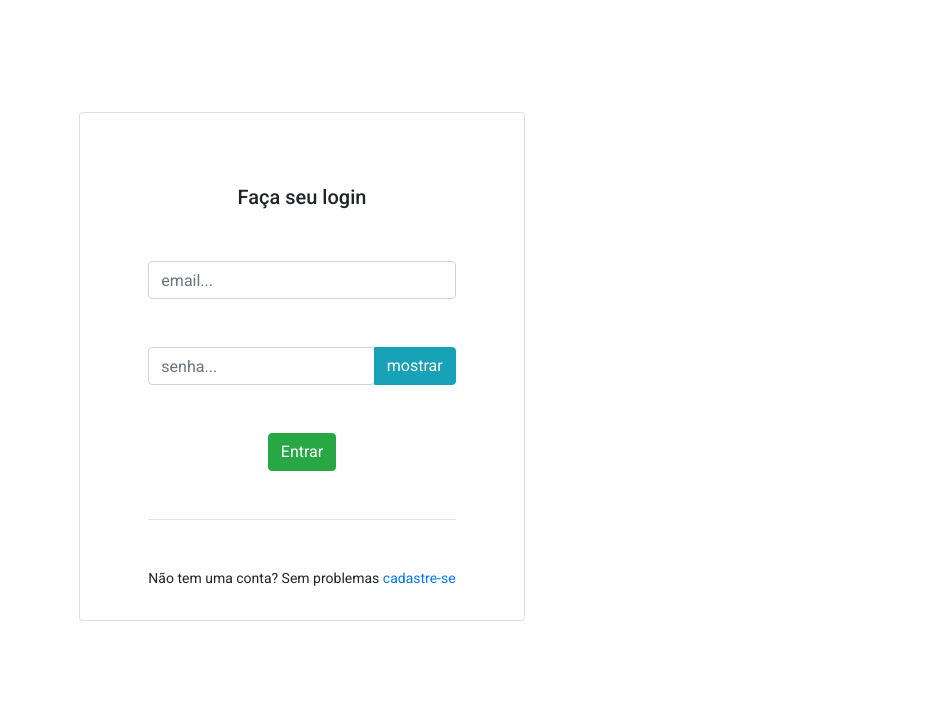
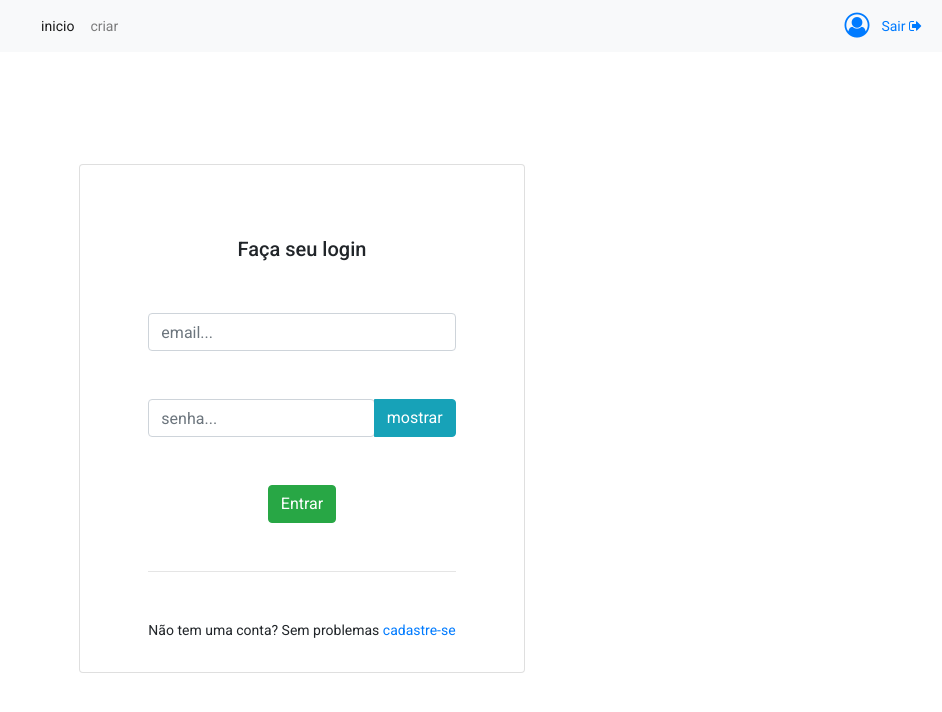
Before and after one commit to jonathanhenriques/SprintQuizAppFront, an Angular app: page /entrar in a window 1280 px wide. Shown: the top 712 px of the page, without its empty margins (338-1280 px from the left). Built offline with nearby package versions, Linux system fonts and the light colour scheme.

Commit message:
Implementando navbar

```diff
--- a/src/app/app.component.html
+++ b/src/app/app.component.html
@@ -1,2 +1,3 @@
-
+<!-- <app-navegacao-bar *ngIf='authService.logado()' > </app-navegacao-bar> -->
+<app-navegacao-bar></app-navegacao-bar>
 <router-outlet></router-outlet>
--- a/src/app/app.component.ts
+++ b/src/app/app.component.ts
@@ -1,4 +1,5 @@
 import { Component } from '@angular/core';
+import { AuthService } from './service/auth.service';
 
 @Component({
   selector: 'app-root',
@@ -7,4 +8,8 @@ import { Component } from '@angular/core';
 })
 export class AppComponent {
   title = 'sprintQuiz';
+
+
+  constructor(public authService: AuthService,){}
+
 }
--- a/src/app/app.module.ts
+++ b/src/app/app.module.ts
@@ -16,6 +16,7 @@ import { ModalModule } from 'ngx-bootstrap/modal';
 import { AlertaComponent } from './alerta/alerta.component';
 import { InicioComponent } from './inicio/inicio.component';
 import { FormsModule } from '@angular/forms';
+import { NavegacaoBarComponent } from './navegacao-bar/navegacao-bar.component';
 
 @NgModule({
   declarations: [
@@ -24,7 +25,8 @@ import { FormsModule } from '@angular/forms';
     EntrarComponent,
     CadastrarComponent,
     AlertaComponent,
-    InicioComponent
+    InicioComponent,
+    NavegacaoBarComponent
   ],
   imports: [
     BrowserModule,
--- a/src/app/boas-vindas/boas-vindas.component.html
+++ b/src/app/boas-vindas/boas-vindas.component.html
@@ -1 +1,7 @@
-<h1>oi</h1>
+<div class="container-fluid">
+  <div class="row d-flex">
+    <div class="col-md-12">
+      <div class="row"></div>
+    </div>
+  </div>
+</div>
--- a/src/app/boas-vindas/boas-vindas.component.ts
+++ b/src/app/boas-vindas/boas-vindas.component.ts
@@ -1,5 +1,6 @@
 import { Router } from '@angular/router';
 import { Component, OnInit } from '@angular/core';
+import { environment } from 'src/environments/environment.prod';
 
 @Component({
   selector: 'app-boas-vindas',
@@ -14,9 +15,11 @@ export class BoasVindasComponent implements OnInit {
     private router: Router
   ) { }
 
-  ngOnInit(): void {
+  ngOnInit(){
     window.scroll(0,0);
 
+    // if(environment.token == '')
+    //   this.router.navigate(['/entrar']);
 
   }
 
--- a/src/app/entrar/entrar.component.ts
+++ b/src/app/entrar/entrar.component.ts
@@ -41,8 +41,6 @@ export class EntrarComponent implements OnInit {
   }
 
   verificaLogin() {
-    alert(this.usuarioLogin.usuario);
-    alert(this.usuarioLogin.senha)
     this.authService.entrar(this.usuarioLogin).subscribe(
       (usuario: UsuarioLogin) => {
         this.usuarioLogin = usuario;
--- /dev/null
+++ b/src/app/navegacao-bar/navegacao-bar.component.html
@@ -0,0 +1,47 @@
+<nav class="navbar navbar-expand-lg navbar-light bg-light">
+  <a class="navbar-brand d-none " href="#">Navbar</a>
+
+  <button class="navbar-toggler" type="button" data-toggle="collapse" data-target="#navbarSupportedContent" aria-controls="navbarSupportedContent" aria-expanded="false" aria-label="Toggle navigation">
+    <span class="navbar-toggler-icon"></span>
+  </button>
+
+  <div class="collapse navbar-collapse" id="navbarSupportedContent">
+    <ul class="navbar-nav m-auto">
+      <li class="nav-item active">
+        <a class="nav-link" routerLink="/boas-vindas"> inicio <span class="sr-only">(current)</span></a>
+      </li>
+       <li class="nav-item">
+        <a class="nav-link ">criar</a>
+      </li>
+      <!-- <li class="nav-item">
+        <a class="nav-link" routerLink="/listagem">Exercicios</a>
+      </li> -->
+      <!-- <li class="nav-item dropdown">
+        <a class="nav-link dropdown-toggle" href="#" role="button" data-toggle="dropdown" aria-expanded="false">
+          Dropdown
+        </a>
+        <div class="dropdown-menu">
+          <a class="dropdown-item" href="#">Action</a>
+          <a class="dropdown-item" href="#">Another action</a>
+          <div class="dropdown-divider"></div>
+          <a class="dropdown-item" href="#">Something else here</a>
+        </div>
+      </li> -->
+      <!-- <li class="nav-item">
+        <a class="nav-link disabled">Disabled</a>
+      </li> -->
+    </ul>
+    <ul class="navbar-nav ml-auto d-flex align-items-center">
+      <li class="nav-item active mx-2">
+        <a  href=""><i class="fa fa-user-circle-o ico" aria-hidden="true"></i></a>
+      </li>
+      <li class="nav-item active mx-1">
+        <a routerLink="/entrar" (click)="sair()">Sair <i class="fa fa-sign-out" aria-hidden="true"></i></a>
+      </li>
+    </ul>
+    <!-- <form class="form-inline my-2 my-lg-0">
+      <input class="form-control mr-sm-2" type="search" placeholder="Search" aria-label="Search">
+      <button class="btn btn-outline-success my-2 my-sm-0" type="submit">Search</button>
+    </form> -->
+  </div>
+</nav>
--- /dev/null
+++ b/src/app/navegacao-bar/navegacao-bar.component.scss
@@ -0,0 +1,7 @@
+li {
+    list-style-type: none;
+}
+
+.ico {
+    font-size: 25px;
+}
--- /dev/null
+++ b/src/app/navegacao-bar/navegacao-bar.component.ts
@@ -0,0 +1,37 @@
+import { Component, OnInit } from '@angular/core';
+import { Router } from '@angular/router';
+import { environment } from 'src/environments/environment.prod';
+import { Usuario } from '../model/Usuario';
+import { AuthService } from '../service/auth.service';
+
+@Component({
+  selector: 'app-navegacao-bar',
+  templateUrl: './navegacao-bar.component.html',
+  styleUrls: ['./navegacao-bar.component.scss']
+})
+export class NavegacaoBarComponent implements OnInit {
+
+
+  usuario: Usuario = new Usuario();
+  idUsuario = environment.id;
+  foto = environment.foto;
+  nome = environment.nome;
+
+  constructor(
+    private router: Router,
+    private authService: AuthService
+  ) { }
+
+  ngOnInit(): void {
+  }
+
+  sair() {
+    environment.token = '';
+    environment.id = 0;
+    environment.nome = '';
+    environment.foto = '';
+    environment.tipo = '';
+    this.router.navigate(['/entrar']);
+  }
+
+}
--- a/src/index.html
+++ b/src/index.html
@@ -9,6 +9,15 @@
   <link rel="preconnect" href="https://fonts.gstatic.com">
   <link href="https://fonts.googleapis.com/css2?family=Roboto:wght@300;400;500&display=swap" rel="stylesheet">
   <link href="https://fonts.googleapis.com/icon?family=Material+Icons" rel="stylesheet">
+
+  <link rel="stylesheet" href="https://stackpath.bootstrapcdn.com/font-awesome/4.7.0/css/font-awesome.min.css">
+
+  <link rel="stylesheet" href="https://cdn.jsdelivr.net/npm/bootstrap@4.6.1/dist/css/bootstrap.min.css"
+  integrity="sha384-zCbKRCUGaJDkqS1kPbPd7TveP5iyJE0EjAuZQTgFLD2ylzuqKfdKlfG/eSrtxUkn" crossorigin="anonymous">
+
+
+
+
 </head>
 <body class="mat-typography">
   <app-root></app-root>
```
Also changed, not shown: 1 other file (tests, documents, lock files or other folders).
